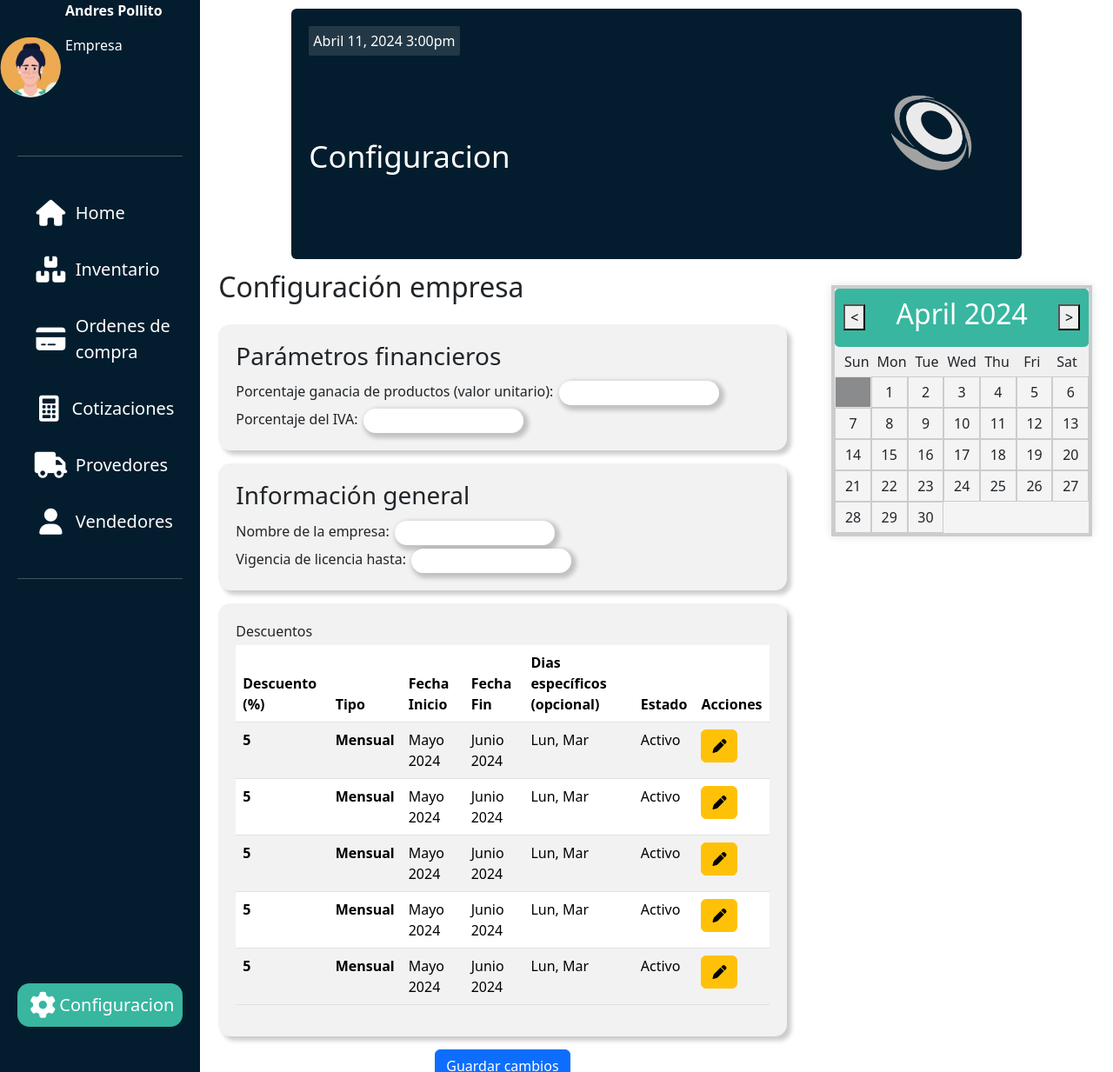
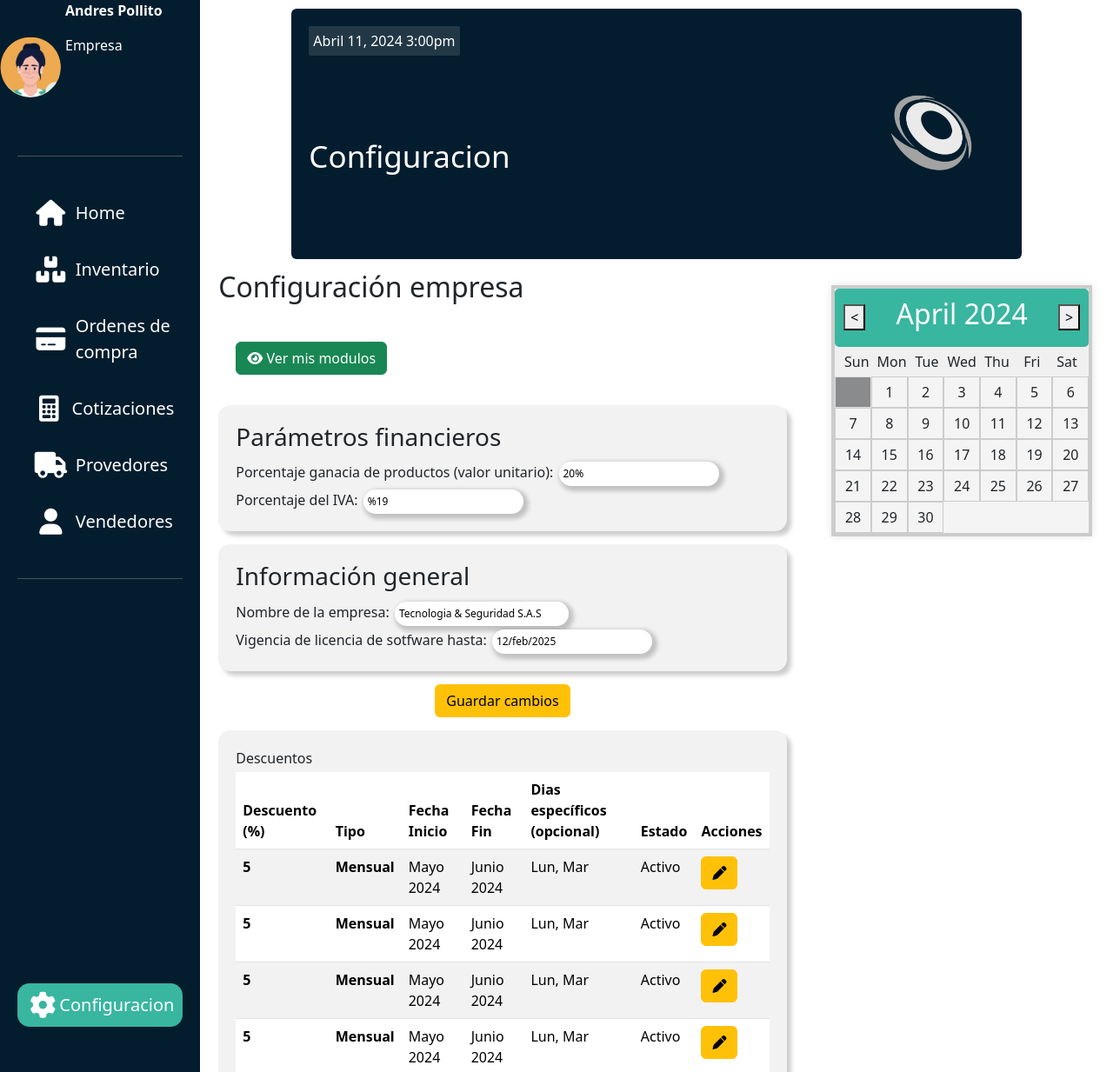
Before and after one commit to winsignares/innovashopasg, a Flask app: page /empresa/configuracion in a window 1280 px wide. Shown: the whole page at 87% size. Run offline with Flask 3, Linux system fonts and the light colour scheme.

Commit message:
SEGUNDA ENTREGA FINAL

```diff
--- a/config/static/css/empresa/configuracionempresa.css
+++ b/config/static/css/empresa/configuracionempresa.css
@@ -81,6 +81,11 @@ html, body {
     box-sizing: border-box;
 }
 
+.btn-wrapper{
+    width: 100%;
+    padding: 20px;
+}
+
 .configuracion-wrapper h2{
     width: 100%;
 }
--- a/config/templates/empresa/empresa-configuracion.html
+++ b/config/templates/empresa/empresa-configuracion.html
@@ -61,17 +61,24 @@
                     <div class="configuracion-wrapper">
                         <h2>Configuración empresa</h2>
 
+                        <div class="btn-wrapper">
+                            <a href="/empresa/modulos" class="btn btn-success">
+                                <i class="fas fa-eye"></i>
+                                Ver mis modulos
+                            </a>
+                        </div>
+
                         <div class="box">
                             <h3>Parámetros financieros</h3>
 
                             <div class="form-group">
                                 <label>Porcentaje ganacia de productos (valor unitario):</label>
-                                <input class="empresa-general-input" type="text">
+                                <input class="empresa-general-input" type="text" value="20%">
                             </div>
 
                             <div class="form-group">
                                 <label>Porcentaje del IVA:</label>
-                                <input class="empresa-general-input" type="text">
+                                <input class="empresa-general-input" type="text" value="%19">
                             </div>
                         </div>
 
@@ -80,14 +87,17 @@
 
                             <div class="form-group">
                                 <label>Nombre de la empresa:</label>
-                                <input class="empresa-general-input" type="text">
+                                <input style="width: 200px;" class="empresa-general-input" type="text" value="Tecnologia & Seguridad S.A.S">
                             </div>
 
                             <div class="form-group">
-                                <label>Vigencia de licencia hasta:</label>
-                                <input class="empresa-general-input" type="text">
+                                <label>Vigencia de licencia de sotfware hasta:</label>
+                                <input class="empresa-general-input" readonly type="text" value="12/feb/2025">
                             </div>
                         </div>
+
+                        <div class="btn btn-warning">Guardar cambios</div>
+
 
                         <div class="box">
                             Descuentos
@@ -133,7 +143,6 @@
                             </table>
                         </div>
 
-                        <div class="btn btn-primary">Guardar cambios</div>
                     </div>
 
                     <!-- ! CALENDARIO -->
```
Also changed, not shown: 1 other file.
